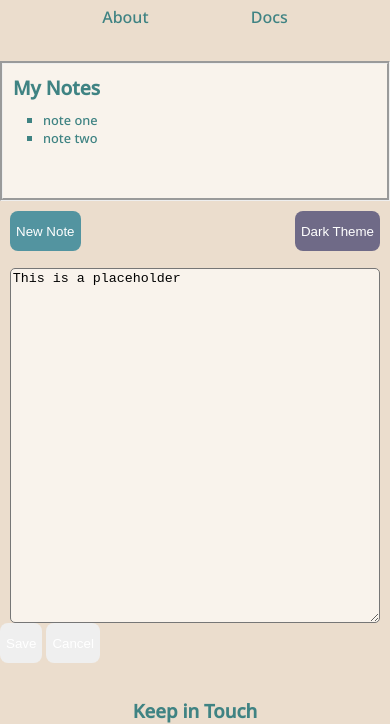
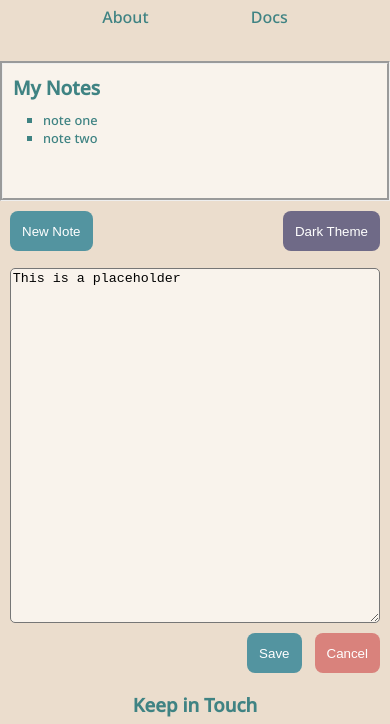
Before and after one commit to mtguns10/WebTechAss1, a plain HTML site: page index.html in a window 390 px wide. Shown: the part 80-804 px from the top of the page. Drawn offline with Linux system fonts and the light colour scheme.

Commit message:
final commit for mobile view

```diff
--- a/index.html
+++ b/index.html
@@ -34,7 +34,7 @@
             <section class="textbox">
                 <textarea>This is a placeholder</textarea>
             </section>
-            <div class="buttom-buttons">
+            <div class="bottom-buttons">
                 <button class="save-button buttons">Save</button>
                 <button class="cancel-button buttons">Cancel</button>
             </div>
--- a/styles/stylesheet.css
+++ b/styles/stylesheet.css
@@ -59,16 +59,31 @@ div.top-buttons{
     justify-content: space-between;
     margin: 10px;
 }
-div.bottom-buttons{
-    display: flex;
-    justify-content: flex-end;
+div.top-buttons *{
+    padding-left: 12px;
+    padding-right: 12px;
 }
-
 .new-note-button{
     background-color: #5394A0;
 }
 .dark-theme-button{
     background-color: #6F6A87;
+}
+div.bottom-buttons{
+    display: flex;
+    justify-content: flex-end;
+    margin: 10px;
+}
+div.bottom-buttons *{
+    margin-left: 13px;
+    padding-left: 12px;
+    padding-right: 12px;
+}
+.save-button{
+    background-color:#5394A0;
+}
+.cancel-button{
+    background-color: #D9827C;
 }
 footer{
     display: grid;
@@ -76,8 +91,10 @@ footer{
     justify-content: center;
 }
 footer h3{
-    text-align: center;
-    margin-bottom: 4px;
+    display: flex;
+    justify-content: center;
+    align-items: center;
+    margin:3px;
     font-family: Noto Sans;
     color: #3f8383;
 }
```
